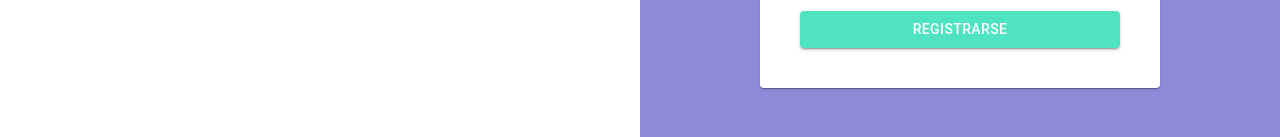
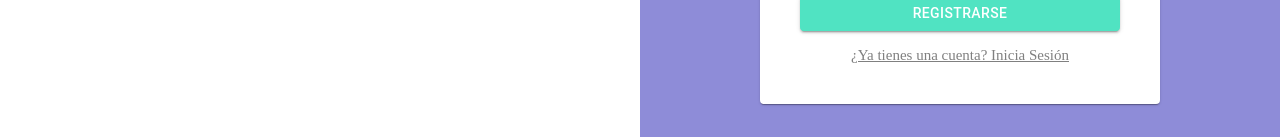
Before and after one commit to Saravia2K/social-network-frontend, a React (Vite) app: page /registro in a window 1280 px wide. Shown: the part 531-668 px from the top of the page. Built offline with nearby package versions, Linux system fonts and the light colour scheme.

Commit message:
Adding go to login link

```diff
--- a/src/pages/Registro/index.tsx
+++ b/src/pages/Registro/index.tsx
@@ -1,4 +1,4 @@
-import { useNavigate } from "react-router";
+import { Link, useNavigate } from "react-router";
 import {
   Button,
   Grid2 as Grid,
@@ -108,6 +108,17 @@ export default function RegistroPage() {
             >
               Registrarse
             </Button>
+            <Link
+              to="/login"
+              style={{
+                textAlign: "center",
+                fontSize: 15,
+                color: "grey",
+                textDecoration: "underline",
+              }}
+            >
+              ¿Ya tienes una cuenta? Inicia Sesión
+            </Link>
           </Stack>
         </Paper>
       </Grid>
```
